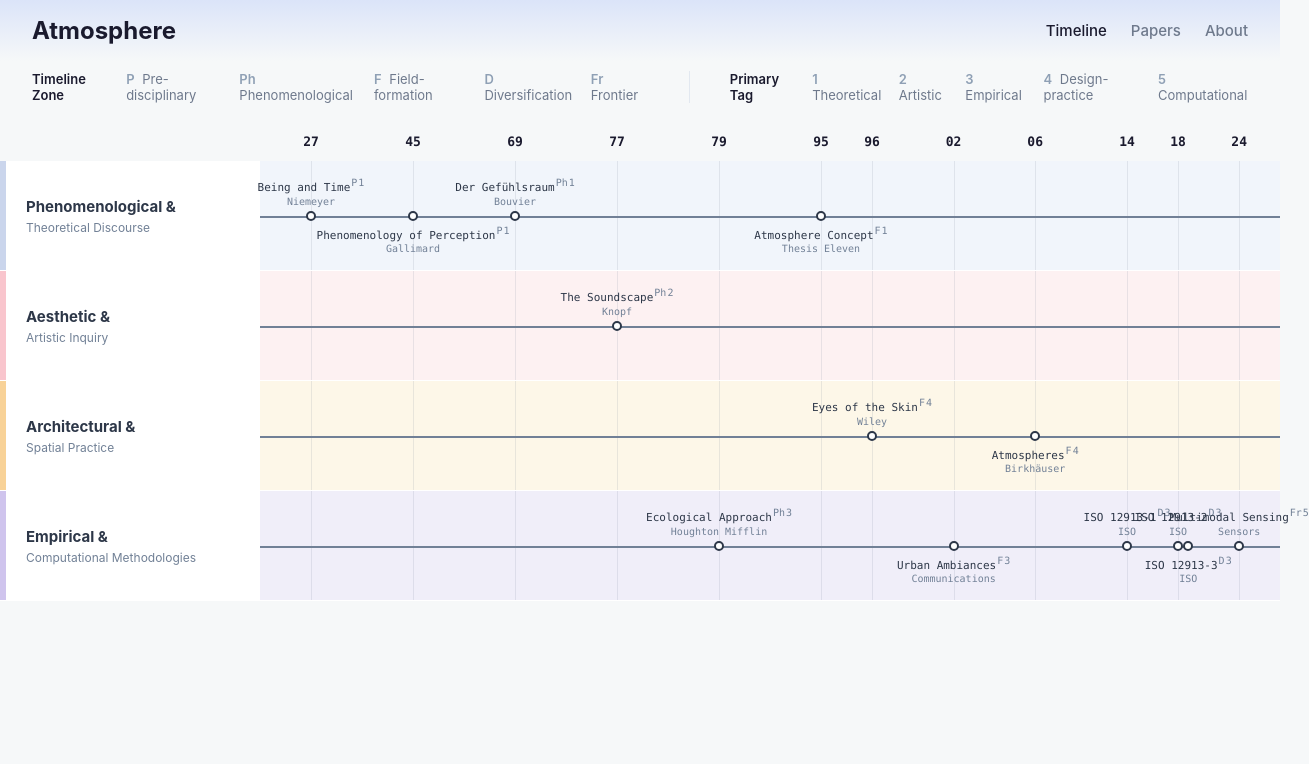
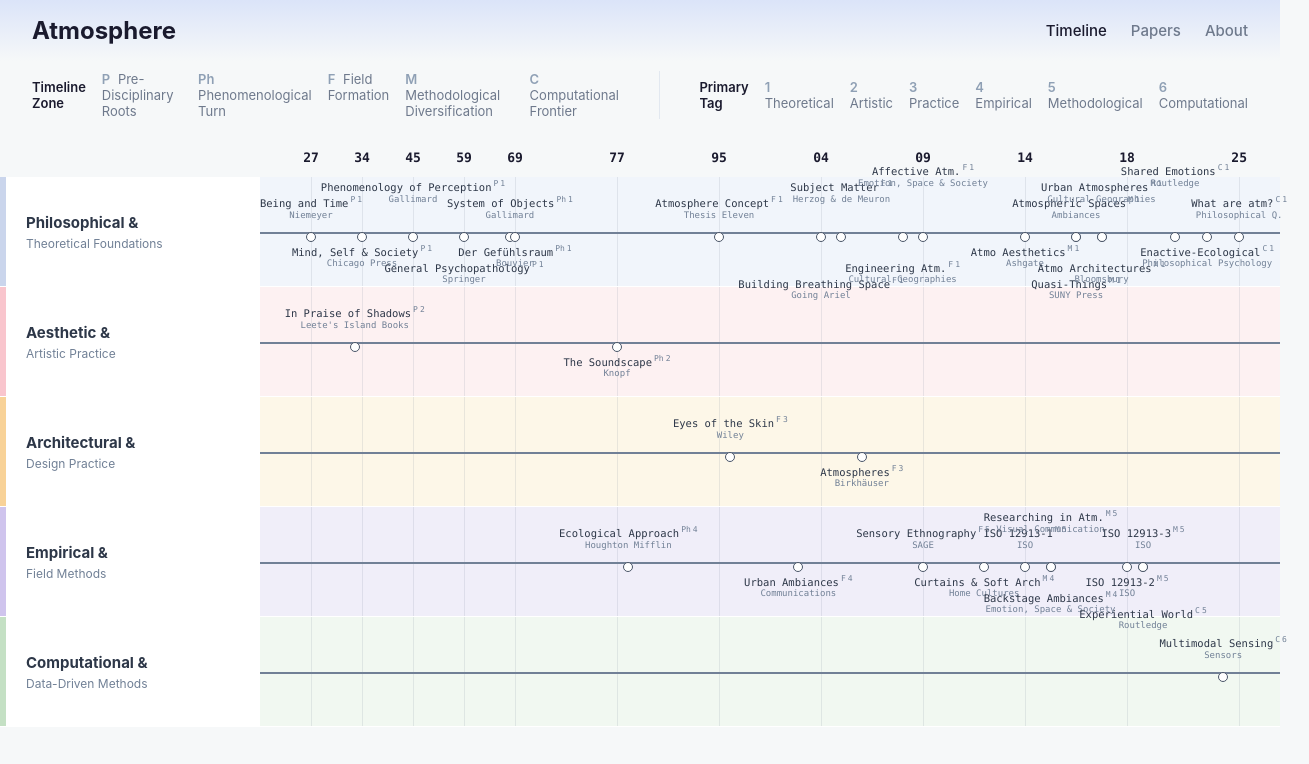
Before and after one commit to youngjuene/atmosphere-research-timeline, a React (Vite) app: page / in a window 1280 px wide. Shown: the top 764 px of the page, 1309 px wide, since content can reach past the window. Built offline with nearby package versions, Linux system fonts and the light colour scheme.

Commit message:
Integrate revised 35 node atmosphere dataset and prevent overlapping CSS labels

```diff
--- a/src/App.jsx
+++ b/src/App.jsx
@@ -21,11 +21,11 @@ function App() {
         <div className="legend-section">
           <div className="legend-title">Timeline Zone</div>
           <div className="legend-items">
-            <span><strong>P</strong> Pre-disciplinary</span>
-            <span><strong>Ph</strong> Phenomenological</span>
-            <span><strong>F</strong> Field-formation</span>
-            <span><strong>D</strong> Diversification</span>
-            <span><strong>Fr</strong> Frontier</span>
+            <span><strong>P</strong> Pre-Disciplinary Roots</span>
+            <span><strong>Ph</strong> Phenomenological Turn</span>
+            <span><strong>F</strong> Field Formation</span>
+            <span><strong>M</strong> Methodological Diversification</span>
+            <span><strong>C</strong> Computational Frontier</span>
           </div>
         </div>
         <div className="separator" style={{ width: '1px', backgroundColor: '#e2e8f0' }}></div>
@@ -34,9 +34,10 @@ function App() {
           <div className="legend-items">
             <span><strong>1</strong> Theoretical</span>
             <span><strong>2</strong> Artistic</span>
-            <span><strong>3</strong> Empirical</span>
-            <span><strong>4</strong> Design-practice</span>
-            <span><strong>5</strong> Computational</span>
+            <span><strong>3</strong> Practice</span>
+            <span><strong>4</strong> Empirical</span>
+            <span><strong>5</strong> Methodological</span>
+            <span><strong>6</strong> Computational</span>
           </div>
         </div>
       </div>
--- a/src/data.js
+++ b/src/data.js
@@ -1,63 +1,88 @@
 export const categories = [
-  { id: 'phenomenological', name: 'Phenomenological &', subName: 'Theoretical Discourse', bgColor: '#f1f5fb', borderColor: '#cad5ec' },
-  { id: 'aesthetic', name: 'Aesthetic &', subName: 'Artistic Inquiry', bgColor: '#fdf1f2', borderColor: '#f9c5cd' },
-  { id: 'architectural', name: 'Architectural &', subName: 'Spatial Practice', bgColor: '#fdf7e8', borderColor: '#f8d298' },
-  { id: 'empirical', name: 'Empirical &', subName: 'Computational Methodologies', bgColor: '#f0eef9', borderColor: '#cfc4ed' }
+  { id: 'philosophical', name: 'Philosophical &', subName: 'Theoretical Foundations', bgColor: '#f1f5fb', borderColor: '#cad5ec' },
+  { id: 'aesthetic', name: 'Aesthetic &', subName: 'Artistic Practice', bgColor: '#fdf1f2', borderColor: '#f9c5cd' },
+  { id: 'architectural', name: 'Architectural &', subName: 'Design Practice', bgColor: '#fdf7e8', borderColor: '#f8d298' },
+  { id: 'empirical', name: 'Empirical &', subName: 'Field Methods', bgColor: '#f0eef9', borderColor: '#cfc4ed' },
+  { id: 'computational', name: 'Computational &', subName: 'Data-Driven Methods', bgColor: '#f1f8f1', borderColor: '#c4e0c4' }
 ];
 
 export const yearSpots = [
   { year: 1927, label: '27', pos: 5 },
+  { year: 1934, label: '34', pos: 10 },
   { year: 1945, label: '45', pos: 15 },
+  { year: 1959, label: '59', pos: 20 },
   { year: 1969, label: '69', pos: 25 },
   { year: 1977, label: '77', pos: 35 },
-  { year: 1979, label: '79', pos: 45 },
-  { year: 1995, label: '95', pos: 55 },
-  { year: 1996, label: '96', pos: 60 },
-  { year: 2002, label: '02', pos: 68 },
-  { year: 2006, label: '06', pos: 76 },
-  { year: 2014, label: '14', pos: 85 },
-  { year: 2018, label: '18', pos: 90 },
-  { year: 2024, label: '24', pos: 96 }
+  { year: 1995, label: '95', pos: 45 },
+  { year: 2004, label: '04', pos: 55 },
+  { year: 2009, label: '09', pos: 65 },
+  { year: 2014, label: '14', pos: 75 },
+  { year: 2018, label: '18', pos: 85 },
+  { year: 2025, label: '25', pos: 96 }
 ];
 
 // Mapping legends
 const zoneToNotePrimary = {
-  'pre-disciplinary': 'P',
-  'phenomenological': 'Ph',
-  'field-formation': 'F',
-  'diversification': 'D',
-  'frontier': 'Fr'
+  'Pre-Disciplinary Roots': 'P',
+  'Phenomenological Turn': 'Ph',
+  'Field Formation': 'F',
+  'Methodological Diversification': 'M',
+  'Computational Frontier': 'C'
 };
 
 const tagPrimaryToNum = {
   'theoretical': '1',
   'artistic': '2',
-  'empirical': '3',
-  'design-practice': '4',
-  'computational': '5'
+  'practice': '3',
+  'empirical': '4',
+  'methodological': '5',
+  'computational': '6'
 };
 
 export const papers = [
-  // Phenomenological & Theoretical Discourse
-  { id: 'HEIDEGGER1927', title: 'Being and Time', fullTitle: 'Sein und Zeit', authors: 'Heidegger, Martin', venue: 'Niemeyer', venueType: 'book', url: '', citations: 10000, respondsTo: 'Addresses lack of ontological analysis of everyday being-in-the-world.', category: 'phenomenological', year: 1927, position: 'above', note1: 'P', note2: '1' },
-  { id: 'MERLEAUPONTY1945', title: 'Phenomenology of Perception', fullTitle: 'Phénoménologie de la perception', authors: 'Merleau-Ponty, Maurice', venue: 'Gallimard', venueType: 'book', url: '', citations: 5000, respondsTo: 'Introduces embodied perception beyond pure sensation.', category: 'phenomenological', year: 1945, position: 'below', note1: 'P', note2: '1' },
-  { id: 'SCHMITZ1969', title: 'Der Gefühlsraum', fullTitle: 'System der Philosophie, Band 3: Der Gefühlsraum', authors: 'Schmitz, Hermann', venue: 'Bouvier', venueType: 'book', url: '', citations: 50, respondsTo: 'Introduces atmosphere as spatial emotion.', category: 'phenomenological', year: 1969, position: 'above', note1: 'Ph', note2: '1' },
-  { id: 'BOHME1995', title: 'Atmosphere Concept', fullTitle: 'Atmosphere as the fundamental concept of a new aesthetics', authors: 'Böhme, Gernot', venue: 'Thesis Eleven', venueType: 'journal', url: '', citations: 300, respondsTo: 'Reframes atmosphere as aesthetic category.', category: 'phenomenological', year: 1995, position: 'below', note1: 'F', note2: '1' },
+  // Philosophical & Theoretical Foundations
+  { id: 'HEIDEGGER1927', title: 'Being and Time', fullTitle: 'Sein und Zeit', authors: 'Heidegger, Martin', venue: 'Niemeyer', venueType: 'book', url: '', citations: 10000, respondsTo: 'Addresses lack of ontological analysis of everyday being-in-the-world.', category: 'philosophical', year: 1927, position: 'above', note1: 'P', note2: '1' },
+  { id: 'MEAD1934', title: 'Mind, Self & Society', fullTitle: 'Mind, Self and Society from the Standpoint of a Social Behaviorist', authors: 'Mead, George Herbert', venue: 'Chicago Press', venueType: 'book', url: 'https://doi.org/10.7208/chicago/9780226112879.001.0001', citations: 5000, respondsTo: 'Articulates the social and intersubjective basis of subjective experience including atmospheric mood.', category: 'philosophical', year: 1934, position: 'below', note1: 'P', note2: '1' },
+  { id: 'MERLEAUPONTY1945', title: 'Phenomenology of Perception', fullTitle: 'Phénoménologie de la perception', authors: 'Merleau-Ponty, Maurice', venue: 'Gallimard', venueType: 'book', url: '', citations: 5000, respondsTo: 'Introduces embodied perception beyond pure sensation.', category: 'philosophical', year: 1945, position: 'above-high', note1: 'P', note2: '1' },
+  { id: 'JASPERS1959', title: 'General Psychopathology', fullTitle: 'General Psychopathology', authors: 'Jaspers, Karl', venue: 'Springer', venueType: 'book', url: '', citations: 500, respondsTo: 'Documents Binswanger\'s concept of affectively-colored space (Stimmungsraum) as a clinical phenomenon.', category: 'philosophical', year: 1959, position: 'below-low', note1: 'P', note2: '1' },
+  { id: 'BAUDRILLARD1968', title: 'System of Objects', fullTitle: 'Le Système des Objets', authors: 'Baudrillard, Jean', venue: 'Gallimard', venueType: 'book', url: '', citations: 3000, respondsTo: 'Theorizes interior atmosphere as a function of object-signs and consumer culture rather than pure sensory perception.', category: 'philosophical', year: 1968, position: 'above', note1: 'Ph', note2: '1' },
+  { id: 'SCHMITZ1969', title: 'Der Gefühlsraum', fullTitle: 'System der Philosophie, Band 3: Der Gefühlsraum', authors: 'Schmitz, Hermann', venue: 'Bouvier', venueType: 'book', url: '', citations: 50, respondsTo: 'Introduces atmosphere as spatial emotion.', category: 'philosophical', year: 1969, position: 'below', note1: 'Ph', note2: '1' },
+  { id: 'BOHME1995', title: 'Atmosphere Concept', fullTitle: 'Atmosphere as the fundamental concept of a new aesthetics', authors: 'Böhme, Gernot', venue: 'Thesis Eleven', venueType: 'journal', url: '', citations: 300, respondsTo: 'Reframes atmosphere as aesthetic category.', category: 'philosophical', year: 1995, position: 'above', note1: 'F', note2: '1' },
+  { id: 'CONNOR2004', title: 'Building Breathing Space', fullTitle: 'Building Breathing Space', authors: 'Connor, Steven', venue: 'Going Ariel', venueType: 'book-chapter', url: 'http://www.bbk.ac.uk/english/skc/bbs/', citations: 50, respondsTo: 'Frames air, sound, heat, and odour as primary agitators of architectural atmosphere.', category: 'philosophical', year: 2004, position: 'below-lowest', note1: 'F', note2: '1' },
+  { id: 'BOHME2005', title: 'Subject Matter', fullTitle: 'Atmosphere as the Subject Matter of Architecture', authors: 'Böhme, Gernot', venue: 'Herzog & de Meuron', venueType: 'book-chapter', url: '', citations: 100, respondsTo: 'Applies new aesthetics framework directly to architecture.', category: 'philosophical', year: 2005, position: 'above-high', note1: 'F', note2: '1' },
+  { id: 'MCCORMACK2008', title: 'Engineering Atm.', fullTitle: 'Engineering affective atmospheres on the moving geographies', authors: 'McCormack, Derek P.', venue: 'Cultural Geographies', venueType: 'journal', url: 'https://doi.org/10.1177/1474474008094314', citations: 273, respondsTo: 'Addresses gap between meteorological and affective senses of atmosphere.', category: 'philosophical', year: 2008, position: 'below-low', note1: 'F', note2: '1' },
+  { id: 'ANDERSON2009', title: 'Affective Atm.', fullTitle: 'Affective atmospheres', authors: 'Anderson, Ben', venue: 'Emotion, Space & Society', venueType: 'journal', url: 'https://doi.org/10.1016/j.emospa.2009.08.005', citations: 1237, respondsTo: 'Bridges Böhme\'s aesthetic atmosphere with Anglo-American affect theory.', category: 'philosophical', year: 2009, position: 'above-highest', note1: 'F', note2: '1' },
+  { id: 'GRIFFERO2014', title: 'Atmo Aesthetics', fullTitle: 'Atmospheres: Aesthetics of Emotional Spaces', authors: 'Griffero, Tonino', venue: 'Ashgate', venueType: 'book', url: '', citations: 150, respondsTo: 'Provides systematic ontological and phenomenological account.', category: 'philosophical', year: 2014, position: 'below', note1: 'M', note2: '1' },
+  { id: 'SCHMITZ2016', title: 'Atmospheric Spaces', fullTitle: 'Atmospheric Spaces', authors: 'Schmitz, Hermann', venue: 'Ambiances', venueType: 'journal', url: 'https://journals.openedition.org/ambiances/711', citations: 80, respondsTo: 'Provides first accessible English-language articulation of Schmitz\'s core theory.', category: 'philosophical', year: 2016, position: 'above', note1: 'M', note2: '1' },
+  { id: 'GRIFFERO2016', title: 'Quasi-Things', fullTitle: 'Quasi-Things: The Paradigm of Atmospheres', authors: 'Griffero, Tonino', venue: 'SUNY Press', venueType: 'book', url: '', citations: 36, respondsTo: 'Introduces quasi-things to account for non-object atmospheric phenomena.', category: 'philosophical', year: 2016, position: 'below-lowest', note1: 'M', note2: '1' },
+  { id: 'GANDY2017', title: 'Urban Atmospheres', fullTitle: 'Urban atmospheres', authors: 'Gandy, Matthew', venue: 'Cultural Geographies', venueType: 'journal', url: 'https://doi.org/10.1177/1474474017712995', citations: 114, respondsTo: 'Addresses absence of political and materialist critique.', category: 'philosophical', year: 2017, position: 'above-high', note1: 'M', note2: '1' },
+  { id: 'BOHME2017', title: 'Atmo Architectures', fullTitle: 'Atmospheric Architectures: The Aesthetics of Felt Spaces', authors: 'Böhme, Gernot', venue: 'Bloomsbury', venueType: 'book', url: '', citations: 200, respondsTo: 'Synthesizes decades of work into comprehensive English volume.', category: 'philosophical', year: 2017, position: 'below-low', note1: 'M', note2: '1' },
+  { id: 'TRIGG2021', title: 'Shared Emotions', fullTitle: 'Atmospheres and Shared Emotions', authors: 'Trigg, Dylan', venue: 'Routledge', venueType: 'book', url: '', citations: 55, respondsTo: 'Addresses collective and intersubjective emotional experience.', category: 'philosophical', year: 2021, position: 'above-highest', note1: 'C', note2: '1' },
+  { id: 'GARCIA2023', title: 'Enactive-Ecological', fullTitle: 'Affective Atmospheres and the Enactive-ecological Framework', authors: 'García, Enara', venue: 'Philosophical Psychology', venueType: 'journal', url: 'https://doi.org/10.1080/09515089.2023.2229350', citations: 20, respondsTo: 'Integrates enactivist cognitive science with ecological psychology.', category: 'philosophical', year: 2023, position: 'below', note1: 'C', note2: '1' },
+  { id: 'FERNANDEZVELASCO2025', title: 'What are atm?', fullTitle: 'What are atmospheres?', authors: 'Fernandez Velasco, Pablo; Niikawa, Takuya', venue: 'Philosophical Q.', venueType: 'journal', url: 'https://doi.org/10.1093/pq/pqaf024', citations: 0, respondsTo: 'Challenges affordance-based atmosphere theories.', category: 'philosophical', year: 2025, position: 'above', note1: 'C', note2: '1' },
 
-  // Aesthetic & Artistic Inquiry
-  { id: 'SCHAFER1977', title: 'The Soundscape', fullTitle: 'The Soundscape: Our Sonic Environment and the Tuning of the World', authors: 'Schafer, R. Murray', venue: 'Knopf', venueType: 'book', url: '', citations: 500, respondsTo: 'Addresses absence of awareness of acoustic environment.', category: 'aesthetic', year: 1977, position: 'above', note1: 'Ph', note2: '2' },
+  // Aesthetic & Artistic Practice
+  { id: 'TANIZAKI1933', title: 'In Praise of Shadows', fullTitle: 'In\'ei Raisan (In Praise of Shadows)', authors: 'Tanizaki, Junichiro', venue: 'Leete\'s Island Books', venueType: 'book', url: '', citations: 300, respondsTo: 'Addresses absence of poetic-aesthetic language for shadow and spatial mood.', category: 'aesthetic', year: 1933, position: 'above', note1: 'P', note2: '2' },
+  { id: 'SCHAFER1977', title: 'The Soundscape', fullTitle: 'The Soundscape: Our Sonic Environment and the Tuning of the World', authors: 'Schafer, R. Murray', venue: 'Knopf', venueType: 'book', url: '', citations: 500, respondsTo: 'Addresses absence of awareness of acoustic environment.', category: 'aesthetic', year: 1977, position: 'below', note1: 'Ph', note2: '2' },
 
-  // Architectural & Spatial Practice
-  { id: 'PALLASMAA1996', title: 'Eyes of the Skin', fullTitle: 'The Eyes of the Skin: Architecture and the Senses', authors: 'Pallasmaa, Juhani', venue: 'Wiley', venueType: 'book', url: '', citations: 300, respondsTo: 'Critiques visual dominance.', category: 'architectural', year: 1996, position: 'above', note1: 'F', note2: '4' },
-  { id: 'ZUMTHOR2006', title: 'Atmospheres', fullTitle: 'Atmospheres: Architectural Environments – Surrounding Objects', authors: 'Zumthor, Peter', venue: 'Birkhäuser', venueType: 'book', url: '', citations: 200, respondsTo: 'Explores sensory architecture.', category: 'architectural', year: 2006, position: 'below', note1: 'F', note2: '4' },
+  // Architectural & Design Practice
+  { id: 'PALLASMAA1996', title: 'Eyes of the Skin', fullTitle: 'The Eyes of the Skin: Architecture and the Senses', authors: 'Pallasmaa, Juhani', venue: 'Wiley', venueType: 'book', url: '', citations: 300, respondsTo: 'Critiques visual dominance.', category: 'architectural', year: 1996, position: 'above', note1: 'F', note2: '3' },
+  { id: 'ZUMTHOR2006', title: 'Atmospheres', fullTitle: 'Atmospheres: Architectural Environments – Surrounding Objects', authors: 'Zumthor, Peter', venue: 'Birkhäuser', venueType: 'book', url: '', citations: 200, respondsTo: 'Explores sensory architecture.', category: 'architectural', year: 2006, position: 'below', note1: 'F', note2: '3' },
 
-  // Empirical & Computational Methodologies
-  { id: 'GIBSON1979', title: 'Ecological Approach', fullTitle: 'The Ecological Approach to Visual Perception', authors: 'Gibson, James J.', venue: 'Houghton Mifflin', venueType: 'book', url: '', citations: 1000, respondsTo: 'Introduces affordance theory.', category: 'empirical', year: 1979, position: 'above', note1: 'Ph', note2: '3' },
-  { id: 'THIBAUD2002', title: 'Urban Ambiances', fullTitle: 'L\'horizon des ambiances urbaines', authors: 'Thibaud, Jean-Paul', venue: 'Communications', venueType: 'journal', url: 'https://doi.org/10.3406/comm.2002.2119', citations: 55, respondsTo: 'Defines urban ambiance research.', category: 'empirical', year: 2002, position: 'below', note1: 'F', note2: '3' },
-  { id: 'ISO12913_1', title: 'ISO 12913-1', fullTitle: 'Acoustics — Soundscape — Part 1', authors: 'ISO', venue: 'ISO', venueType: 'standard', url: 'https://www.iso.org/standard/61478.html', citations: 0, respondsTo: 'Standardizes soundscape definition.', category: 'empirical', year: 2014, position: 'above', note1: 'D', note2: '3' },
-  { id: 'ISO12913_2', title: 'ISO 12913-2', fullTitle: 'Acoustics — Soundscape — Part 2', authors: 'ISO', venue: 'ISO', venueType: 'standard', url: 'https://www.iso.org/standard/75267.html', citations: 0, respondsTo: 'Defines soundscape data collection.', category: 'empirical', year: 2018, position: 'above', note1: 'D', note2: '3' },
-  { id: 'ISO12913_3', title: 'ISO 12913-3', fullTitle: 'Acoustics — Soundscape — Part 3', authors: 'ISO', venue: 'ISO', venueType: 'standard', url: 'https://www.iso.org/standard/69864.html', citations: 0, respondsTo: 'Defines soundscape analysis.', category: 'empirical', year: 2019, position: 'below', note1: 'D', note2: '3' },
-  { id: 'EMVOLIADIS2024', title: 'Multimodal Sensing', fullTitle: 'Multimodal Environmental Sensing Using AI', authors: 'Emvoliadis, A. et al.', venue: 'Sensors', venueType: 'journal', url: 'https://doi.org/10.3390/s24092755', citations: 0, respondsTo: 'Applies AI to environmental sensing.', category: 'empirical', year: 2024, position: 'above', note1: 'Fr', note2: '5' }
+  // Empirical & Field Methods
+  { id: 'GIBSON1979', title: 'Ecological Approach', fullTitle: 'The Ecological Approach to Visual Perception', authors: 'Gibson, James J.', venue: 'Houghton Mifflin', venueType: 'book', url: '', citations: 1000, respondsTo: 'Introduces affordance theory.', category: 'empirical', year: 1979, position: 'above', note1: 'Ph', note2: '4' },
+  { id: 'THIBAUD2002', title: 'Urban Ambiances', fullTitle: 'L\'horizon des ambiances urbaines', authors: 'Thibaud, Jean-Paul', venue: 'Communications', venueType: 'journal', url: 'https://doi.org/10.3406/comm.2002.2119', citations: 55, respondsTo: 'Defines urban ambiance research.', category: 'empirical', year: 2002, position: 'below', note1: 'F', note2: '4' },
+  { id: 'PINK2009', title: 'Sensory Ethnography', fullTitle: 'Doing Sensory Ethnography', authors: 'Pink, Sarah', venue: 'SAGE', venueType: 'book', url: 'https://doi.org/10.4135/9781446249383', citations: 3500, respondsTo: 'Establishes emplaced, multisensory ethnographic methodology.', category: 'empirical', year: 2009, position: 'above', note1: 'F', note2: '5' },
+  { id: 'PETTY2012', title: 'Curtains & Soft Arch', fullTitle: 'Curtains and the Soft Architecture of the American Postwar Domestic Environment', authors: 'Petty, Margaret Maile', venue: 'Home Cultures', venueType: 'journal', url: 'https://doi.org/10.2752/175174212X13202276383779', citations: 30, respondsTo: 'Addresses neglect of soft, textile-based material elements.', category: 'empirical', year: 2012, position: 'below', note1: 'M', note2: '4' },
+  { id: 'ISO12913_1', title: 'ISO 12913-1', fullTitle: 'Acoustics — Soundscape — Part 1', authors: 'ISO', venue: 'ISO', venueType: 'standard', url: 'https://www.iso.org/standard/61478.html', citations: 0, respondsTo: 'Standardizes soundscape definition.', category: 'empirical', year: 2014, position: 'above', note1: 'M', note2: '5' },
+  { id: 'THIBAUD2015', title: 'Backstage Ambiances', fullTitle: 'The Backstage of Urban Ambiances', authors: 'Thibaud, Jean-Paul', venue: 'Emotion, Space & Society', venueType: 'journal', url: 'https://doi.org/10.1016/j.emospa.2015.01.009', citations: 95, respondsTo: 'Extends ambiance methodology to the mundane, everyday flow.', category: 'empirical', year: 2015, position: 'below-low', note1: 'M', note2: '4' },
+  { id: 'PINK2015b', title: 'Researching in Atm.', fullTitle: 'Researching in atmospheres: video and the \'feel\' of the mundane', authors: 'Pink, Sarah; Leder Mackley, Kerstin; Moroşanu, Roxana', venue: 'Visual Communication', venueType: 'journal', url: 'https://doi.org/10.1177/1470357215579580', citations: 130, respondsTo: 'Advances atmosphere theory empirically via video ethnography.', category: 'empirical', year: 2015, position: 'above-high', note1: 'M', note2: '5' },
+  { id: 'ISO12913_2', title: 'ISO 12913-2', fullTitle: 'Acoustics — Soundscape — Part 2', authors: 'ISO', venue: 'ISO', venueType: 'standard', url: 'https://www.iso.org/standard/75267.html', citations: 0, respondsTo: 'Defines soundscape data collection.', category: 'empirical', year: 2018, position: 'below', note1: 'M', note2: '5' },
+  { id: 'ISO12913_3', title: 'ISO 12913-3', fullTitle: 'Acoustics — Soundscape — Part 3', authors: 'ISO', venue: 'ISO', venueType: 'standard', url: 'https://www.iso.org/standard/69864.html', citations: 0, respondsTo: 'Defines soundscape analysis.', category: 'empirical', year: 2019, position: 'above', note1: 'M', note2: '5' },
+  { id: 'SUMARTOJOPINK2019', title: 'Experiential World', fullTitle: 'Atmospheres and the Experiential World: Theory and Methods', authors: 'Sumartojo, Shanti; Pink, Sarah', venue: 'Routledge', venueType: 'book', url: 'https://doi.org/10.4324/9781315281254', citations: 95, respondsTo: 'First book-length framework treating atmosphere as dynamic research object.', category: 'empirical', year: 2019, position: 'below-lowest', note1: 'C', note2: '5' },
+
+  // Computational & Data-Driven Methods
+  { id: 'EMVOLIADIS2024', title: 'Multimodal Sensing', fullTitle: 'Multimodal Environmental Sensing Using AI', authors: 'Emvoliadis, A. et al.', venue: 'Sensors', venueType: 'journal', url: 'https://doi.org/10.3390/s24092755', citations: 0, respondsTo: 'Applies AI to environmental sensing.', category: 'computational', year: 2024, position: 'above', note1: 'C', note2: '6' }
 ];
 
 export const getPercentageForYear = (year) => {
--- a/src/index.css
+++ b/src/index.css
@@ -169,60 +169,80 @@ body {
 .paper-node {
   position: absolute;
   top: 50%;
-  transform: translate(-50%, -50%);
-  z-index: 10;
+  transform: translateY(-50%);
   display: flex;
   flex-direction: column;
   align-items: center;
+  z-index: 10;
+  cursor: pointer;
 }
 
 .node-circle {
   width: 10px;
   height: 10px;
   background-color: white;
-  border: 2px solid #2d3748;
+  border: 1.5px solid #4a5568;
   border-radius: 50%;
-  cursor: pointer;
+  position: absolute;
+  z-index: 2;
   transition: transform 0.2s ease, box-shadow 0.2s ease;
 }
 
-.node-circle:hover {
-  transform: scale(1.3);
-  box-shadow: 0 0 0 4px rgba(45, 55, 72, 0.1);
+.paper-node:hover .node-circle {
+  transform: scale(1.4);
+  box-shadow: 0 0 0 3px rgba(66, 153, 225, 0.3);
+  border-color: #2b6cb0;
 }
 
 .node-label {
   position: absolute;
+  white-space: nowrap;
   font-family: var(--font-mono);
-  font-size: 11px;
-  white-space: nowrap;
   display: flex;
   flex-direction: column;
   align-items: center;
+  pointer-events: none;
 }
 
 .node-label.above {
-  bottom: 14px;
+  bottom: 12px;
 }
 
 .node-label.below {
-  top: 14px;
+  top: 12px;
+}
+
+/* Staggered classes for extra dense areas */
+.node-label.above-high {
+  bottom: 28px;
+}
+
+.node-label.above-highest {
+  bottom: 44px;
+}
+
+.node-label.below-low {
+  top: 28px;
+}
+
+.node-label.below-lowest {
+  top: 44px;
 }
 
 .paper-title {
+  font-size: 10.5px;
   color: #2d3748;
-  font-weight: 500;
 }
 
 .paper-note {
+  font-size: 8px;
   color: #718096;
-  font-size: 10px;
+  margin-left: 2px;
   vertical-align: super;
-  margin-left: 1px;
 }
 
 .paper-venue {
+  font-size: 9px;
   color: #718096;
-  font-size: 10px;
-  margin-top: 2px;
+  margin-top: 1px;
 }
```
